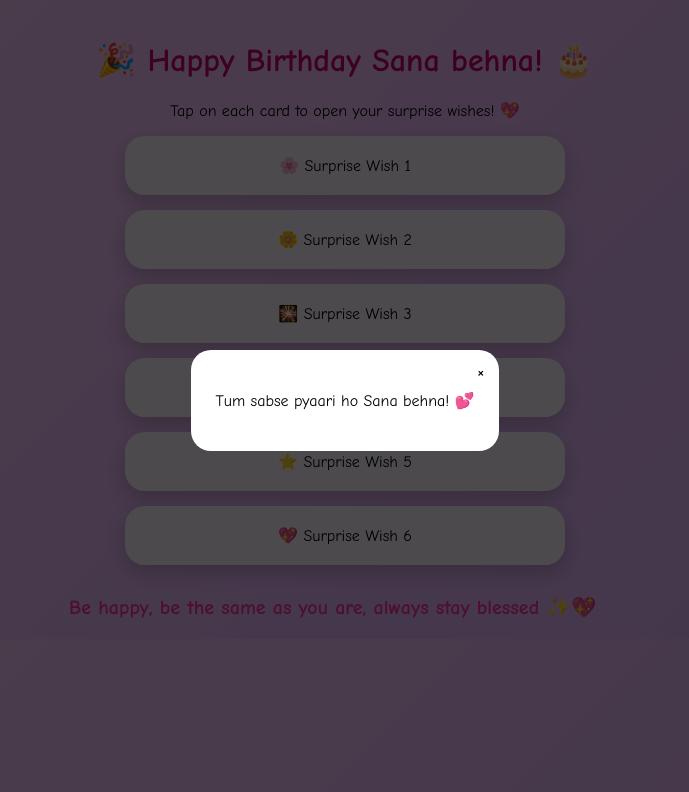
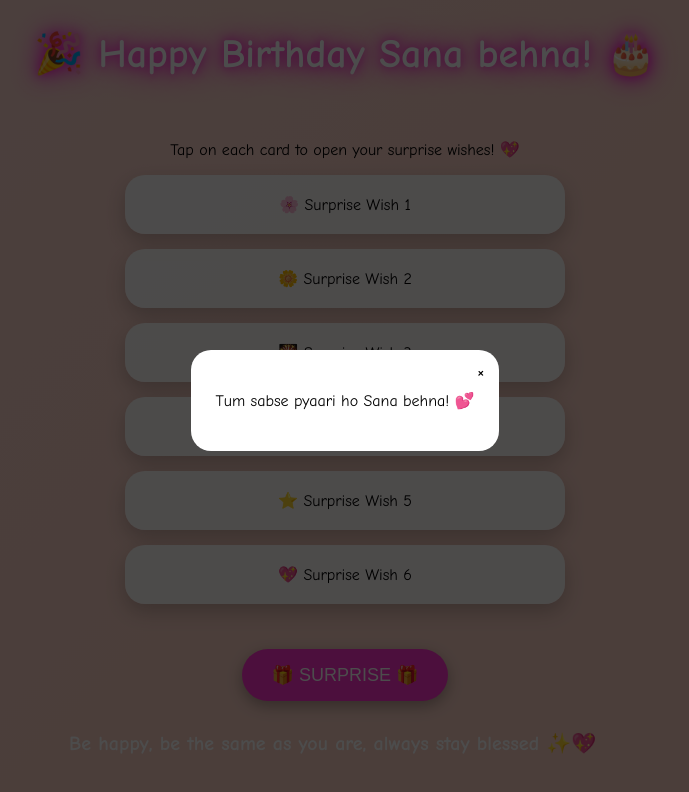
Before and after one commit to csswiz/bdayanadidi, a plain HTML site: page index.html in a window 1280 px wide. Both pictures are taken after a click on the element "🌸 Surprise Wish 1". Shown: the whole page, without its empty margins (295-984 px from the left). Drawn offline with Linux system fonts and the light colour scheme.

Commit message:
Update index.html

```diff
--- a/index.html
+++ b/index.html
@@ -1,24 +1,36 @@
-<!DOCTYPE html>
-<html lang="en">
+<!DOCTYPE html><html lang="en">
 <head>
   <meta charset="UTF-8" />
   <meta name="viewport" content="width=device-width, initial-scale=1" />
-  <title>Happy Birthday Sana behna 🎂✨</title>
+  <title>Happy Birthday Sana behna 🎉</title>
   <style>
     body {
       margin: 0;
       padding: 0;
-      background: linear-gradient(135deg, #ffccff, #e0b3ff);
+      background: linear-gradient(-45deg, #ff9a9e, #fad0c4, #fad0c4, #ffdde1);
+      background-size: 400% 400%;
+      animation: gradientBG 10s ease infinite;
       font-family: 'Comic Sans MS', cursive, sans-serif;
       overflow-x: hidden;
+    }@keyframes gradientBG {
+  0% {background-position: 0% 50%;}
+  50% {background-position: 100% 50%;}
+  100% {background-position: 0% 50%;}
 }
-    h1, p {
+
+h1 {
   text-align: center;
+  color: #fff;
+  text-shadow: 0 0 10px #ff33cc, 0 0 20px #ff33cc, 0 0 30px #ff33cc;
+  font-size: 2.5em;
+  margin-top: 30px;
 }
+
 .container {
   padding: 20px;
   text-align: center;
 }
+
 .card {
   background: rgba(255, 255, 255, 0.9);
   border-radius: 20px;
@@ -30,10 +42,12 @@
   transition: transform 0.3s, box-shadow 0.3s;
   cursor: pointer;
 }
+
 .card:hover {
   transform: scale(1.05);
   box-shadow: 0 12px 25px rgba(0,0,0,0.3);
 }
+
 .popup {
   display: none;
   position: fixed;
@@ -42,8 +56,9 @@
   background: rgba(0,0,0,0.7);
   justify-content: center;
   align-items: center;
-      z-index: 10;
+  z-index: 100;
 }
+
 .popup-content {
   background: #fff;
   padding: 25px;
@@ -52,73 +67,104 @@
   position: relative;
   animation: popup 0.5s;
 }
+
 @keyframes popup {
   from {transform: scale(0.5);}
   to {transform: scale(1);}
 }
+
 .close-btn {
   position: absolute;
   top: 10px; right: 15px;
   font-size: 20px;
   cursor: pointer;
 }
+
 .slider-text {
   margin-top: 30px;
   font-size: 20px;
   font-weight: bold;
-      color: #ff3399;
+  color: #fff;
   white-space: nowrap;
   overflow: hidden;
-      border-right: 3px solid #ff3399;
+  border-right: 3px solid #fff;
   animation: typing 8s steps(50, end) infinite alternate, blink 0.7s step-end infinite;
 }
+
 @keyframes typing {
   from { width: 0; }
   to { width: 100%; }
 }
+
 @keyframes blink {
   from, to { border-color: transparent; }
-      50% { border-color: #ff3399; }
+  50% { border-color: #fff; }
 }
+
+#surpriseBtn {
+  margin-top: 30px;
+  padding: 15px 30px;
+  font-size: 18px;
+  border: none;
+  border-radius: 30px;
+  background: #ff33cc;
+  color: #fff;
+  cursor: pointer;
+  box-shadow: 0 5px 15px rgba(0,0,0,0.3);
+  transition: transform 0.2s;
+}
+
+#surpriseBtn:hover {
+  transform: scale(1.1);
+}
+
 canvas {
   position: fixed;
   top: 0;
   left: 0;
   pointer-events: none;
-      z-index: 100;
+  z-index: 50;
 }
+
+.balloon {
+  position: absolute;
+  width: 50px;
+  animation: float 6s ease-in-out infinite;
+}
+
+@keyframes float {
+  0% {transform: translateY(0);}
+  50% {transform: translateY(-100px);}
+  100% {transform: translateY(0);}
+}
+
   </style>
 </head>
-<body>
+<body><canvas id="effectsCanvas"></canvas>
 
-<canvas id="effectsCanvas"></canvas>
-
-<div class="container">
-  <h1 style="color:#cc0066;">🎉 Happy Birthday Sana behna! 🎂</h1>
-  <p>Tap on each card to open your surprise wishes! 💖</p>
-
-  <div class="card" onclick="showPopup('Tum sabse pyaari ho Sana behna! 💕', 'confetti')">🌸 Surprise Wish 1</div>
+<h1>🎉 Happy Birthday Sana behna! 🎂</h1><div class="container">
+  <p>Tap on each card to open your surprise wishes! 💖</p>  <div class="card" onclick="showPopup('Tum sabse pyaari ho Sana behna! 💕', 'confetti')">🌸 Surprise Wish 1</div>
   <div class="card" onclick="showPopup('Tumhara smile sabse beautiful hai! ✨', 'hearts')">🌼 Surprise Wish 2</div>
   <div class="card" onclick="showPopup('May your life be full of fireworks & joy! 🎇', 'fireworks')">🎇 Surprise Wish 3</div>
   <div class="card" onclick="showPopup('Keep shining & enjoying your life! 💫', 'bounce')">🌟 Surprise Wish 4</div>
   <div class="card" onclick="showPopup('Twinkle like the stars forever! ⭐', 'stars')">⭐ Surprise Wish 5</div>
-  <div class="card" onclick="showPopup('Sending you a big warm hug! 🤗', 'shake')">💖 Surprise Wish 6</div>
+  <div class="card" onclick="showPopup('Sending you a big warm hug! 🤗', 'shake')">💖 Surprise Wish 6</div><button id="surpriseBtn" onclick="showBigSurprise()">🎁 SURPRISE 🎁</button>
 
   <div class="slider-text">Be happy, be the same as you are, always stay blessed ✨💖</div>
-</div>
-
-<div class="popup" id="popup">
+</div><div class="popup" id="popup">
   <div class="popup-content" id="popupContent">
     <span class="close-btn" onclick="closePopup()">&times;</span>
     <p id="popupText"></p>
   </div>
-</div>
-
-<script>
+</div><script>
+  // Canvas confetti effect & balloons
   const canvas = document.getElementById('effectsCanvas');
   const ctx = canvas.getContext('2d');
   canvas.width = window.innerWidth;
   canvas.height = window.innerHeight;
+
+  // Fireworks particles
+  let particles = [];
 
   function showPopup(text, effect) {
     document.getElementById('popupText').innerText = text;
@@ -132,10 +178,10 @@
 
   function triggerEffect(type) {
     if (type === 'confetti') confettiEffect();
-    else if (type === 'hearts') heartsEffect();
+    else if (type === 'hearts') emojiRain('💖');
     else if (type === 'fireworks') fireworksEffect();
     else if (type === 'bounce') bounceEffect();
-    else if (type === 'stars') starsEffect();
+    else if (type === 'stars') emojiRain('⭐');
     else if (type === 'shake') shakeEffect();
   }
 
@@ -161,24 +207,24 @@
     }
   }
 
-  function heartsEffect() {
+  function emojiRain(emoji) {
     for (let i = 0; i < 30; i++) {
-      let heart = document.createElement('div');
-      heart.innerHTML = '💖';
-      heart.style.position = 'fixed';
-      heart.style.top = Math.random() * window.innerHeight + 'px';
-      heart.style.left = Math.random() * window.innerWidth + 'px';
-      heart.style.fontSize = Math.random() * 20 + 20 + 'px';
-      heart.style.opacity = 1;
-      heart.style.transition = 'transform 3s ease, opacity 3s ease';
-      document.body.appendChild(heart);
+      let el = document.createElement('div');
+      el.innerHTML = emoji;
+      el.style.position = 'fixed';
+      el.style.top = Math.random() * window.innerHeight + 'px';
+      el.style.left = Math.random() * window.innerWidth + 'px';
+      el.style.fontSize = Math.random() * 20 + 20 + 'px';
+      el.style.opacity = 1;
+      el.style.transition = 'transform 3s ease, opacity 3s ease';
+      document.body.appendChild(el);
 
       setTimeout(() => {
-        heart.style.transform = 'translateY(-100px)';
-        heart.style.opacity = 0;
+        el.style.transform = 'translateY(-100px)';
+        el.style.opacity = 0;
       }, 50);
 
-      setTimeout(() => { heart.remove(); }, 3000);
+      setTimeout(() => { el.remove(); }, 3000);
     }
   }
 
@@ -187,8 +233,6 @@
       launchFirework();
     }
   }
-
-  let particles = [];
 
   function launchFirework() {
     const x = Math.random() * canvas.width;
@@ -200,7 +244,7 @@
   function animate() {
     ctx.clearRect(0, 0, canvas.width, canvas.height);
 
-    particles.forEach((p, index) => {
+    particles.forEach((p) => {
       if (!p.exploded) {
         p.y -= 5;
         ctx.fillStyle = 'white';
@@ -248,40 +292,23 @@
     setTimeout(() => { content.style.animation = ''; }, 1000);
   }
 
-  function starsEffect() {
-    for (let i = 0; i < 30; i++) {
-      let star = document.createElement('div');
-      star.innerHTML = '⭐';
-      star.style.position = 'fixed';
-      star.style.top = Math.random() * window.innerHeight + 'px';
-      star.style.left = Math.random() * window.innerWidth + 'px';
-      star.style.fontSize = Math.random() * 15 + 15 + 'px';
-      star.style.opacity = 1;
-      star.style.transition = 'transform 3s ease, opacity 3s ease';
-      document.body.appendChild(star);
-
-      setTimeout(() => {
-        star.style.transform = 'translateY(-150px)';
-        star.style.opacity = 0;
-      }, 50);
-
-      setTimeout(() => { star.remove(); }, 3000);
-    }
-  }
-
   function shakeEffect() {
     const content = document.getElementById('popupContent');
     content.style.animation = 'shakeAnim 0.5s';
     setTimeout(() => { content.style.animation = ''; }, 500);
   }
 
+  function showBigSurprise() {
+    alert('🎉 Sana behna! You are the best! Keep smiling & stay blessed always! 💖✨');
+    confettiEffect();
+  }
+
+  window.addEventListener('click', () => emojiRain('💖'));
   window.addEventListener('resize', () => {
     canvas.width = window.innerWidth;
     canvas.height = window.innerHeight;
   });
-</script>
-
-<style>
+</script><style>
   @keyframes bounceAnim {
     0% { transform: scale(1); }
     25% { transform: scale(1.2); }
@@ -295,7 +322,5 @@
     50% { transform: translateX(10px); }
     75% { transform: translateX(-10px); }
   }
-</style>
-
-</body>
+</style></body>
 </html>
```
Lines whose indentation alone changed are shown as unchanged.
